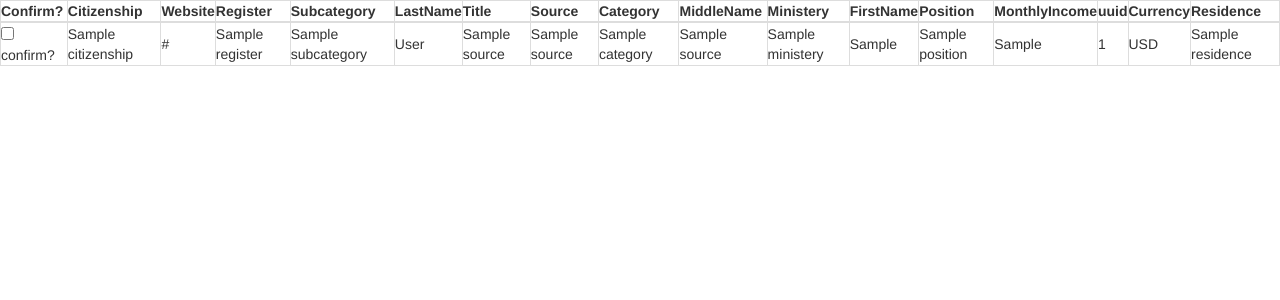
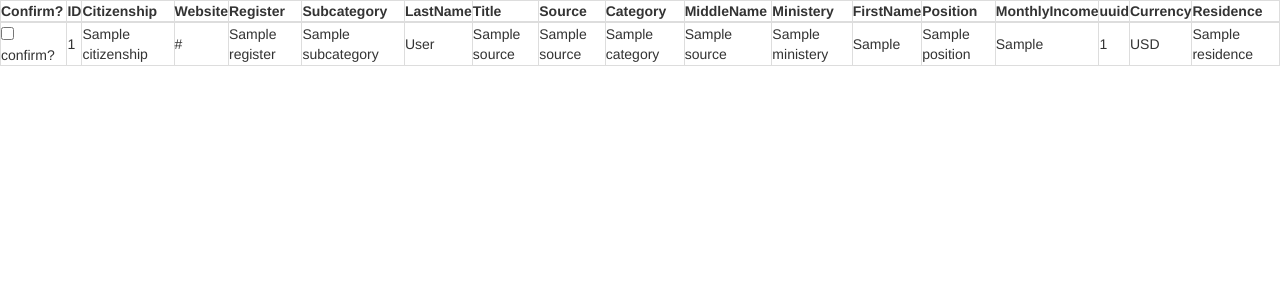
Before and after one commit to felix-molitor/py-openpep-es, a Flask app: template templates/confirm.html in a window 1280 px wide. Shown: the top 300 px of the page. Run offline with Flask 2, Linux system fonts and the light colour scheme; the template is opened without the code that fills it: most values are stand-ins (such as "Sample title", 1, 10 or a date in 2020); some libraries are stand-ins or nearby versions.

Commit message:
add id to confirm view

```diff
--- a/templates/confirm.html
+++ b/templates/confirm.html
@@ -12,6 +12,7 @@
 		<thead>
 		    <tr>
 		    	<th>Confirm?</th>
+		    	<th>ID</th>
 				<th>Citizenship</th>
 				<th>Website</th>
 				<th>Register</th>
@@ -33,6 +34,7 @@
 				{% for person in persons %}
 					<tr>
 				    	<td><input type='checkbox'/> confirm?</td>
+						<td>{{ person._id }}</td>
 						<td>{{ person._source.Citizenship }}</td>
 						<td>{{ person._source.Website }}</td>
 						<td>{{ person._source.Register }}</td>
@@ -49,9 +51,6 @@
 						<td>{{ person._source.uuid }}</td>
 						<td>{{ person._source.Currency }}</td>
 						<td>{{ person._source.Residence }}</td>
-				    	<td style='display:none'>
-				    		<input type='hidden' value='{{ person._id }}'>
-			    		</td>
 		    		</tr>
 				{% endfor %}
 		    </tbody>
```
